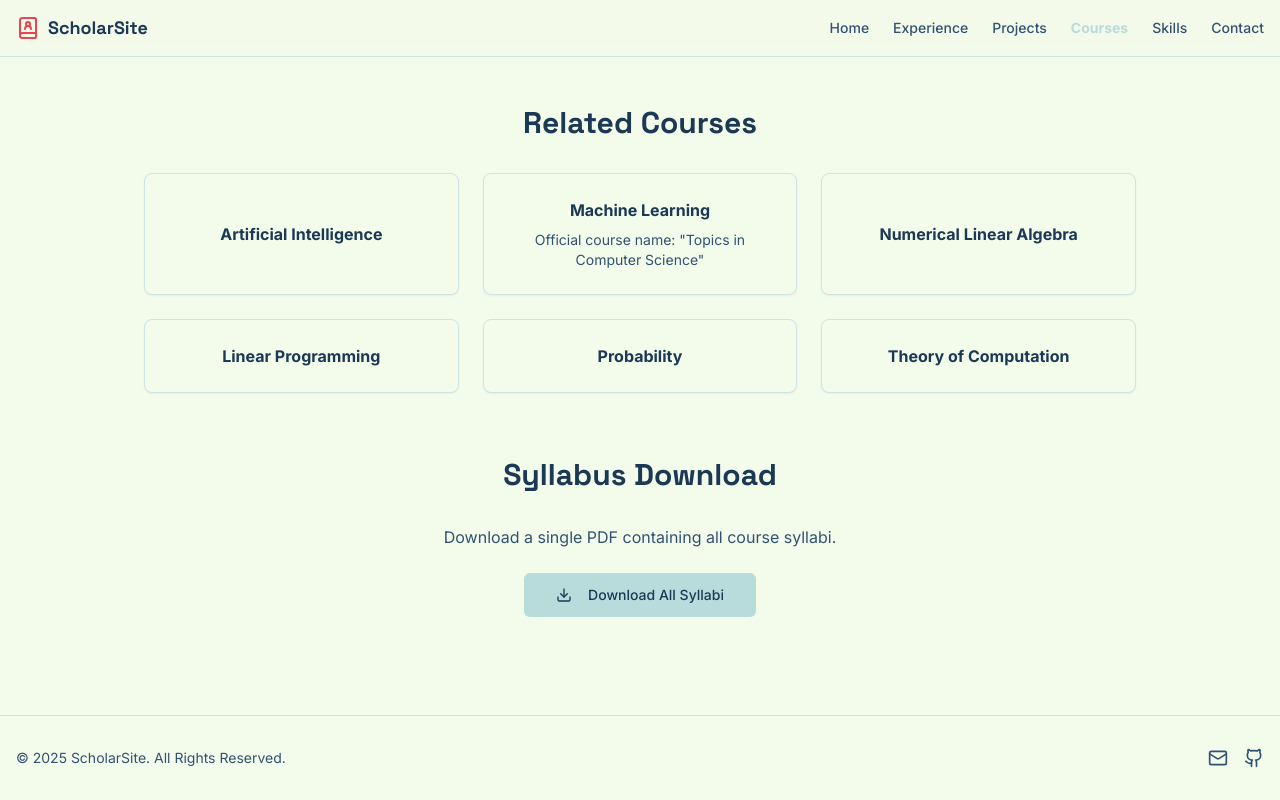
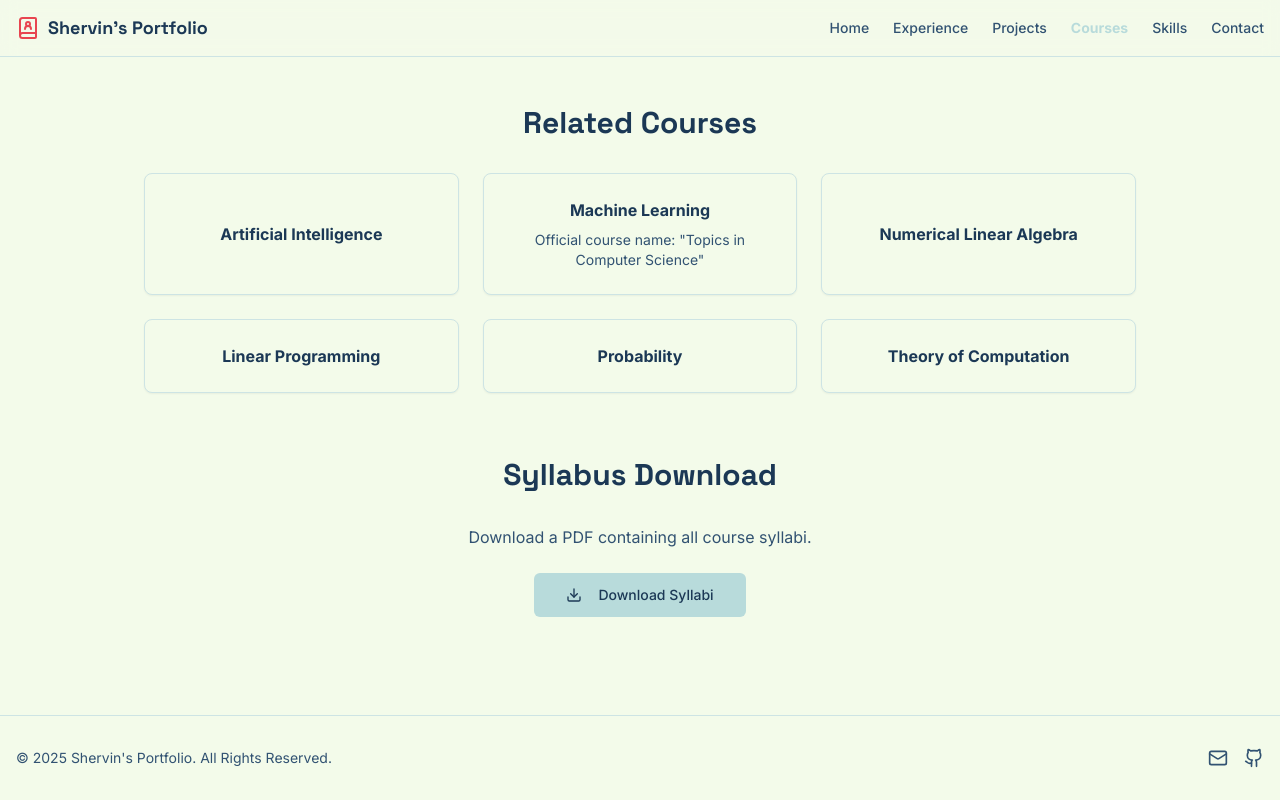
Before and after one commit to DearShervin/dearshervin.github.io, a Next.js app: page /studio/courses in a window 1280 px wide. Built offline with nearby package versions, Linux system fonts and the light colour scheme.

Commit message:
initial commit

```diff
--- a/src/app/courses/page.tsx
+++ b/src/app/courses/page.tsx
@@ -47,11 +47,11 @@ export default function CoursesPage() {
         <h2 className="font-headline mb-8 text-3xl font-semibold">
           Syllabus Download
         </h2>
-        <p className="text-muted-foreground mb-6">Download a single PDF containing all course syllabi.</p>
+        <p className="text-muted-foreground mb-6">Download a PDF containing all course syllabi.</p>
         <Button asChild size="lg">
           <a href={allSyllabiLink} download>
             <Download className="mr-2 h-5 w-5" />
-            Download All Syllabi
+            Download Syllabi
           </a>
         </Button>
       </section>
--- a/src/app/layout.tsx
+++ b/src/app/layout.tsx
@@ -6,7 +6,7 @@ import Header from '@/components/layout/Header';
 import Footer from '@/components/layout/Footer';
 
 export const metadata: Metadata = {
-  title: 'ScholarSite - Student Portfolio',
+  title: "Shervin's Portfolio",
   description: 'A modern portfolio for a prospective graduate student.',
 };
 
--- a/src/app/page.tsx
+++ b/src/app/page.tsx
@@ -14,8 +14,8 @@ export default function Home() {
             <Image
               src="images/profile.jpg"
               alt="Student's Picture"
-              width={128}
-              height={128}
+              width={200}
+              height={200}
               className="rounded-full shadow-lg"
               data-ai-hint="profile picture"
             />
--- a/src/components/layout/Footer.tsx
+++ b/src/components/layout/Footer.tsx
@@ -9,7 +9,7 @@ export default function Footer() {
       <div className="container mx-auto px-4 py-8">
         <div className="flex flex-col items-center justify-between gap-4 md:flex-row">
           <p className="text-sm text-muted-foreground">
-            &copy; {year} ScholarSite. All Rights Reserved.
+            &copy; {year} Shervin's Portfolio. All Rights Reserved.
           </p>
           <div className="flex items-center gap-4">
             <Link href="mailto:your-email@example.com" aria-label="Email">
--- a/src/components/layout/Header.tsx
+++ b/src/components/layout/Header.tsx
@@ -39,7 +39,7 @@ export default function Header() {
       <div className="container mx-auto flex h-14 max-w-screen-2xl items-center justify-between px-4">
         <Link href="/" className="flex items-center gap-2">
           <BookUser className="h-6 w-6 text-accent" />
-          <span className="font-headline text-lg font-bold">ScholarSite</span>
+          <span className="font-headline text-lg font-bold">Shervin's Portfolio</span>
         </Link>
 
         <nav className="hidden md:flex md:items-center md:gap-6">
@@ -60,7 +60,7 @@ export default function Header() {
               <div className="p-4">
                 <Link href="/" className="flex items-center gap-2 mb-8">
                     <BookUser className="h-6 w-6 text-accent" />
-                    <span className="font-headline text-lg font-bold">ScholarSite</span>
+                    <span className="font-headline text-lg font-bold">Shervin's Portfolio</span>
                 </Link>
                 <nav className="flex flex-col gap-6">
                   {navLinks.map((link) => (
```
